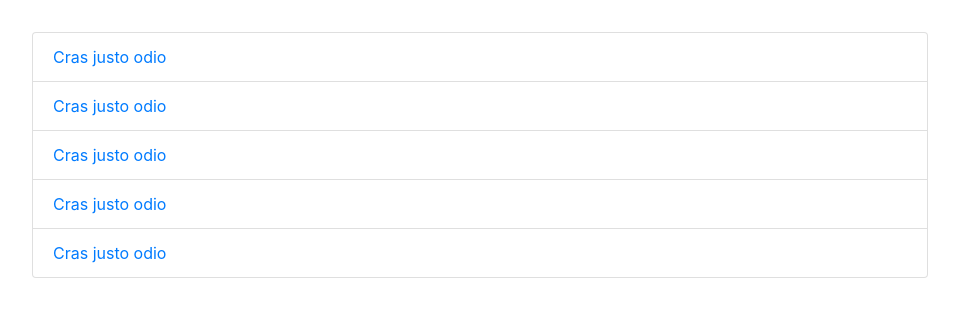
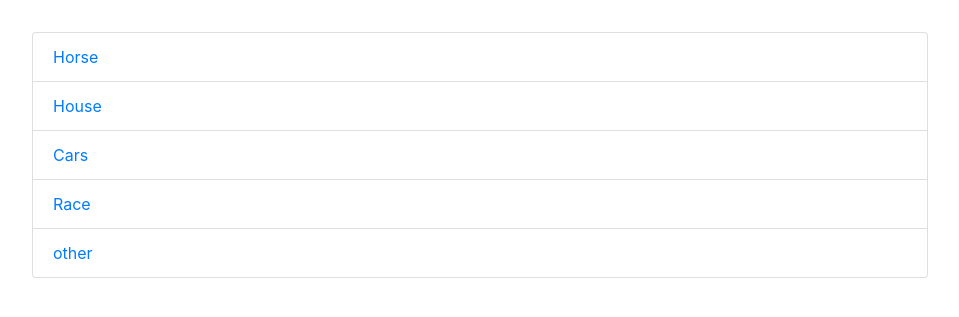
Before and after one commit to On1zuma/Admibase, a PHP site: page /list-table.php in a window 1280 px wide. Shown: the part 56-373 px from the top of the page, without its empty margins (160-1119 px from the left). Run offline with PHP 8.4, Linux system fonts and the light colour scheme.

Commit message:
feat: list table php

```diff
--- a/public/list-table.php
+++ b/public/list-table.php
@@ -1,4 +1,8 @@
-<?php ?>
+<?php
+
+ $tables = ["Horse", "House", "Cars", "Race","other"];
+
+ ?>
 
 <!DOCTYPE html>
 <html lang="en">
@@ -24,11 +28,10 @@
 
 <div class="mx-auto" style="width: 70vw; margin-top: 2rem;">
   <ul class="list-group">
-    <li class="list-group-item"><a href="/data-list.php">Cras justo odio</a></li>
-    <li class="list-group-item"><a href="/data-list.php">Cras justo odio</a></li>
-    <li class="list-group-item"><a href="/data-list.php">Cras justo odio</a></li>
-    <li class="list-group-item"><a href="/data-list.php">Cras justo odio</a></li>
-    <li class="list-group-item"><a href="/data-list.php">Cras justo odio</a></li>
+  <?php  foreach ($tables as $table) {
+      echo "<li class='list-group-item'><a href='/data-list.php?table=".$table."'>".$table."</a></li>";
+  }
+ ?>
   </ul>
 </div>
 
```
